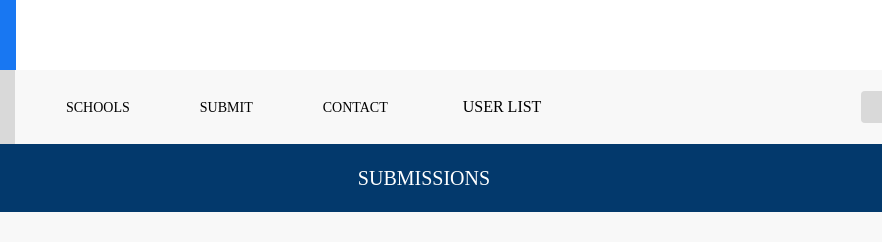
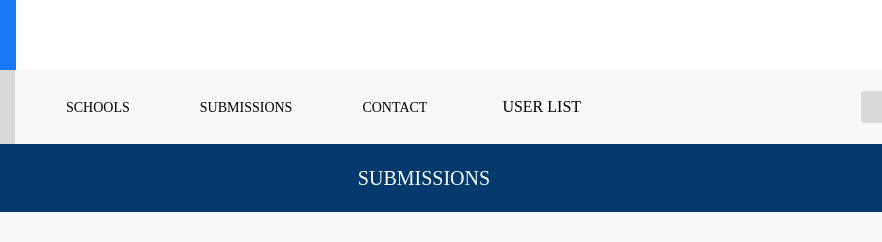
Before and after one commit to FEU-TECH-Advance-Web-Design-Ramirez/AWD-FINALS-RAGINGBOLTS, a website: page pages/submissions/index.html in a window 1280 px wide. Shown: the top 242 px of the page, 216-1098 px from the left. Drawn offline with nearby package versions, Linux system fonts and the light colour scheme; files that its build step writes are made by us from their sources; a web font is replaced by a local one.

Commit message:
fix(submissions): renamed submit link to submissions

```diff
--- a/pages/submissions/index.html
+++ b/pages/submissions/index.html
@@ -76,7 +76,7 @@
                 class="nav-links duration-500 lg:static absolute bg-white lg:min-h-fit min-h-[40vh] left-0 top-[-100%] lg:w-auto w-full flex items-center shadow-md px-5">
                     <ul class="flex lg:flex-row flex-col md:items-center lg:gap-[4vw] gap-8" id="navCTA";">
                         <li><a href="\pages\schoolPage\index.html"   class="no-underline rounded-xl m-7 p-3 hover:bg-gray-300 transition-colors">SCHOOLS</a></li>
-                        <li><a href="\pages\submitReview\index.html" class="no-underline rounded-xl m-7 p-3 hover:bg-gray-300 transition-colors">SUBMIT</a></li>
+                        <li><a href="\pages\submitReview\index.html" class="no-underline rounded-xl m-7 p-3 hover:bg-gray-300 transition-colors">SUBMISSIONS</a></li>
                         <li><a href="\pages\contactPage\index.html"  class="no-underline rounded-xl m-7 p-3 hover:bg-gray-300 transition-colors">CONTACT</a></li>
                         <li><a href="\pages\userList\index.html"     class="no-underline rounded-xl m-7 p-3 hover:bg-gray-300 transition-colors">USER LIST</a></li>
                     </ul>
@@ -125,7 +125,7 @@
     <div class="ml-4">
         <ul class="flex ">
             <li><a href="\pages\schoolPage\index.html"   class="p-[16.5px] lg:py-[19px] lg:p-[15.5px] xl:p-[35px] xl:py-[19px] hover:bg-gray-300 active:bg-gray-400 transition-colors text-sm">SCHOOLS</a></li>
-            <li><a href="\pages\submitReview\index.html" class="p-[16.5px] lg:py-[19px] lg:p-[15.5px] xl:p-[35px] xl:py-[19px] hover:bg-gray-300 active:bg-gray-400 transition-colors text-sm">SUBMIT</a></li>
+            <li><a href="\pages\submitReview\index.html" class="p-[16.5px] lg:py-[19px] lg:p-[15.5px] xl:p-[35px] xl:py-[19px] hover:bg-gray-300 active:bg-gray-400 transition-colors text-sm">SUBMISSIONS</a></li>
             <li><a href="\pages\contactPage\index.html"  class="p-[16.5px] lg:py-[19px] lg:p-[15.5px] xl:p-[35px] xl:py-[19px] hover:bg-gray-300 active:bg-gray-400 transition-colors text-sm">CONTACT</a></li>
             <li><a href="\pages\userList\index.html"     class="no-underline rounded-xl m-7 p-3 hover:bg-gray-300 transition-colors">USER LIST</a></li>
         </ul>
```
